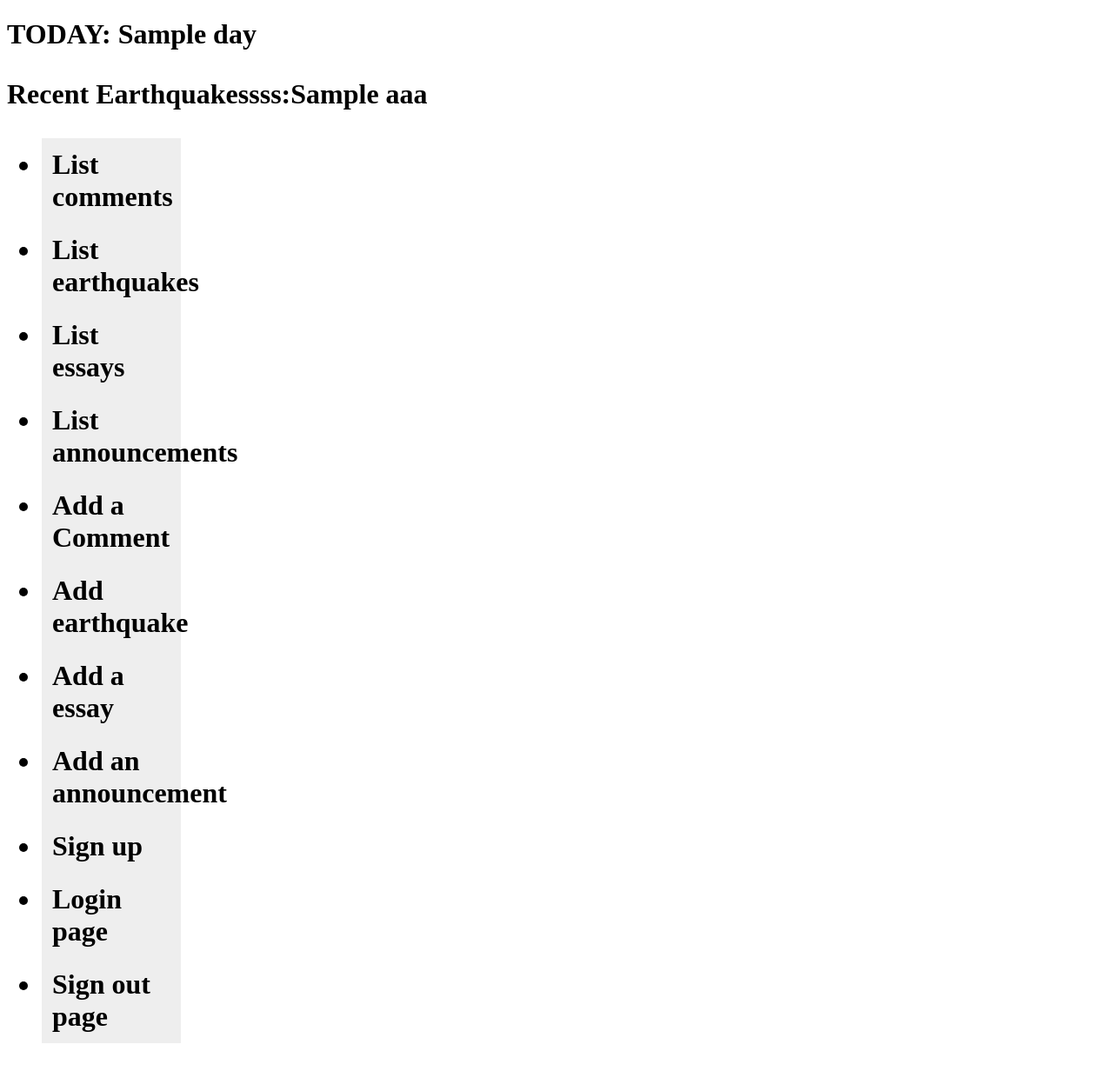
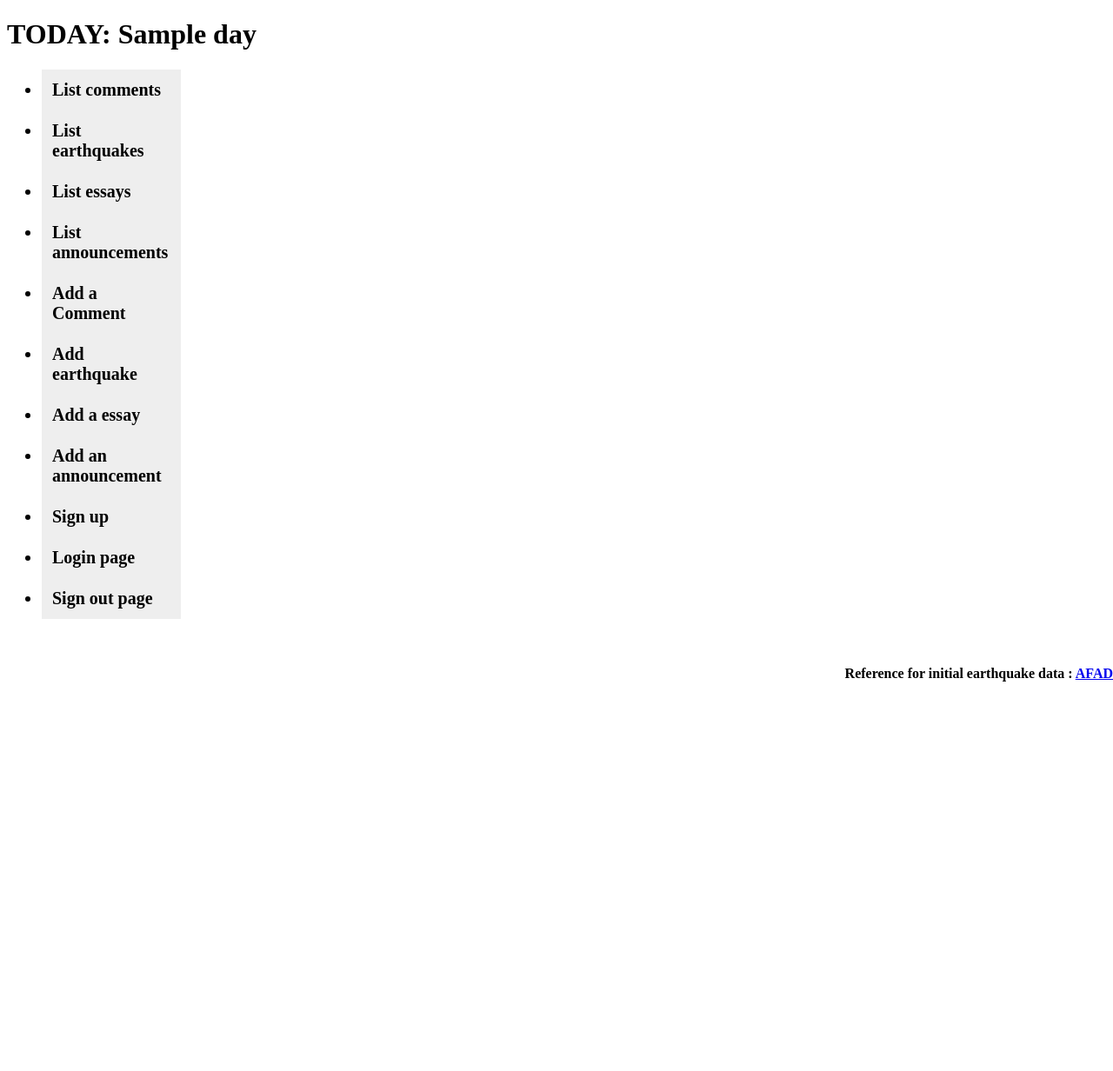
Before and after one commit to itucsdb1964/earthquake, a Flask app: template templates/home.html in a window 1280 px wide. Shown: the whole page at 87% size. After the commit the page ends 784 px from the top, so only its background shows below. Run offline with Flask 2, Linux system fonts and the light colour scheme; the template is opened without the code that fills it: most values are stand-ins (such as "Sample title", 1, 10 or a date in 2020); some libraries are stand-ins or nearby versions.

Commit message:
Update home.html

```diff
--- a/templates/home.html
+++ b/templates/home.html
@@ -19,11 +19,19 @@
       .vertical-menu a:hover {
         background-color: #ccc;
       }
+      .vertical-menu{
+        font-size: 20px;
+      }
+      .referans{
+        position: fixed;
+        bottom: 0px;
+        right: 0px;
+        font-size:16px;
+      }
     </style>
   </head>
   <body>
     <h1>TODAY: {{ day }}<h1>
-    <p>Recent Earthquakessss:{{aaa}}</p>
     <div class="vertical-menu">
         <ul>
       <li><a href="/comments">List comments</a></li>
@@ -43,5 +51,8 @@
 
     </ul>
   </div>
+  <div class="referans">
+    <p>Reference for initial earthquake data : <a href="https://deprem.afad.gov.tr/sondepremler">AFAD</a></p>
+  </div>
   </body>
 </html>
```
